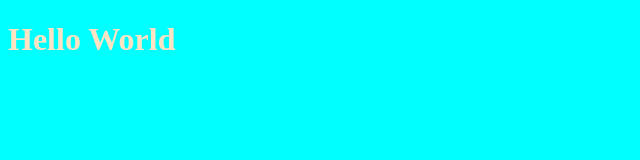
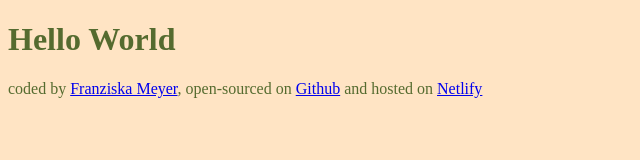
Before and after one commit to Ziskacodes/AI-German-Poem-Generator, a plain HTML site: page Index.html in a window 1280 px wide. Shown: the whole page, without its empty margins (0-640 px from the left). Drawn offline with Linux system fonts and the light colour scheme.

Commit message:
added the footer and made some changes in CSS

```diff
--- a/Index.html
+++ b/Index.html
@@ -8,6 +8,9 @@
 </head>
 <body>
     <h1>Hello World</h1>
+
+    <footer>coded by <a href="https://github.com/Ziskacodes"target="_blank">Franziska Meyer</a>, open-sourced on <a href="https://github.com/Ziskacodes/AI-German-Poem-Generator"target="_blank">
+         Github</a> and hosted on <a href="https://german-ai-poem-generator.netlify.app/"target="_blank"> Netlify</a></footer>
     <script src="index.js"></script>
 </body>
 </html>
--- a/index.js
+++ b/index.js
@@ -1 +1 @@
-alert("Hella world");
+alert("Hello there😊✌ ");
--- a/style.css
+++ b/style.css
@@ -1,2 +1,2 @@
-body {color: bisque;
-background-color: aqua;}
+body {color: darkolivegreen;
+background-color: bisque;}
```
